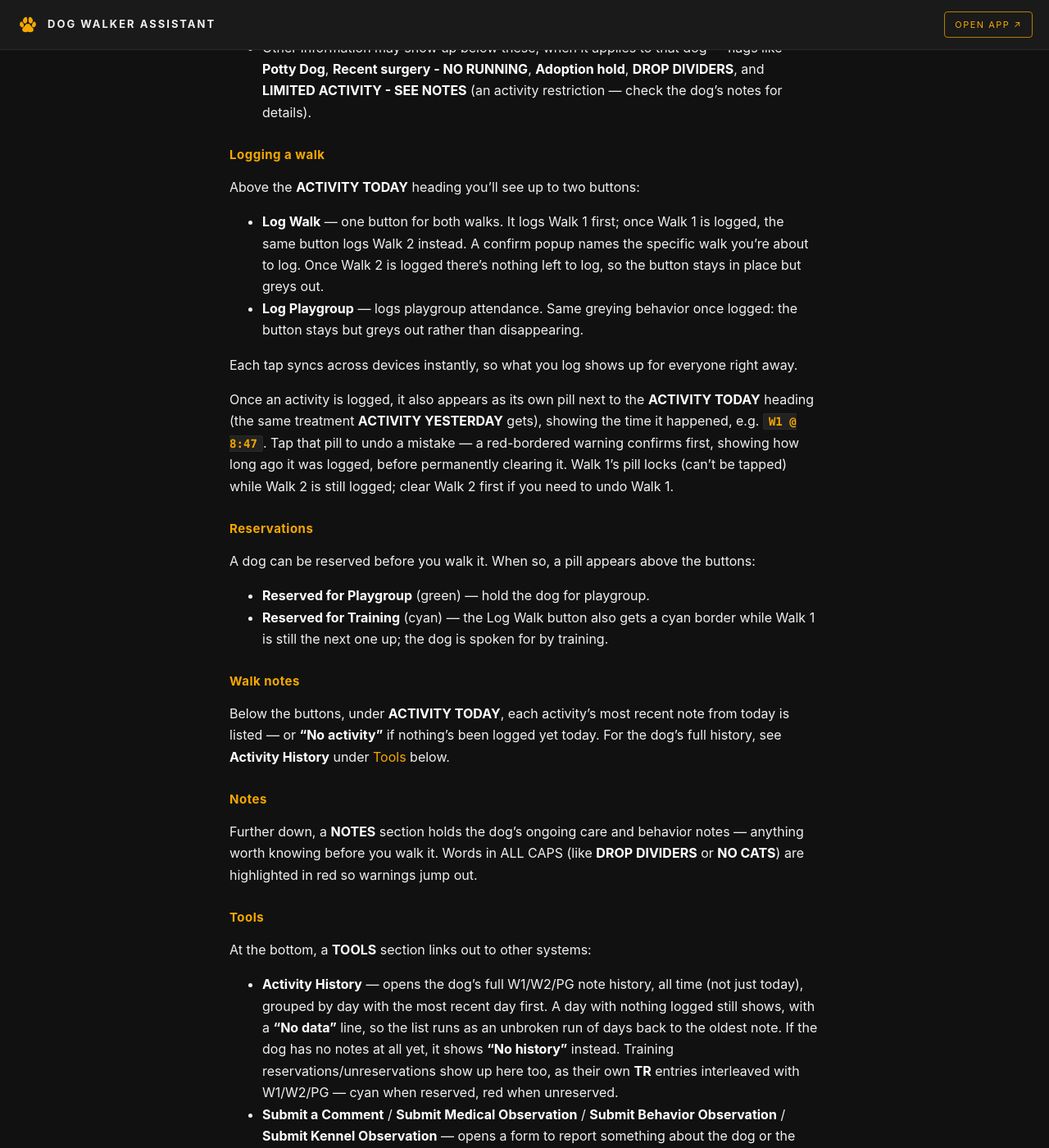
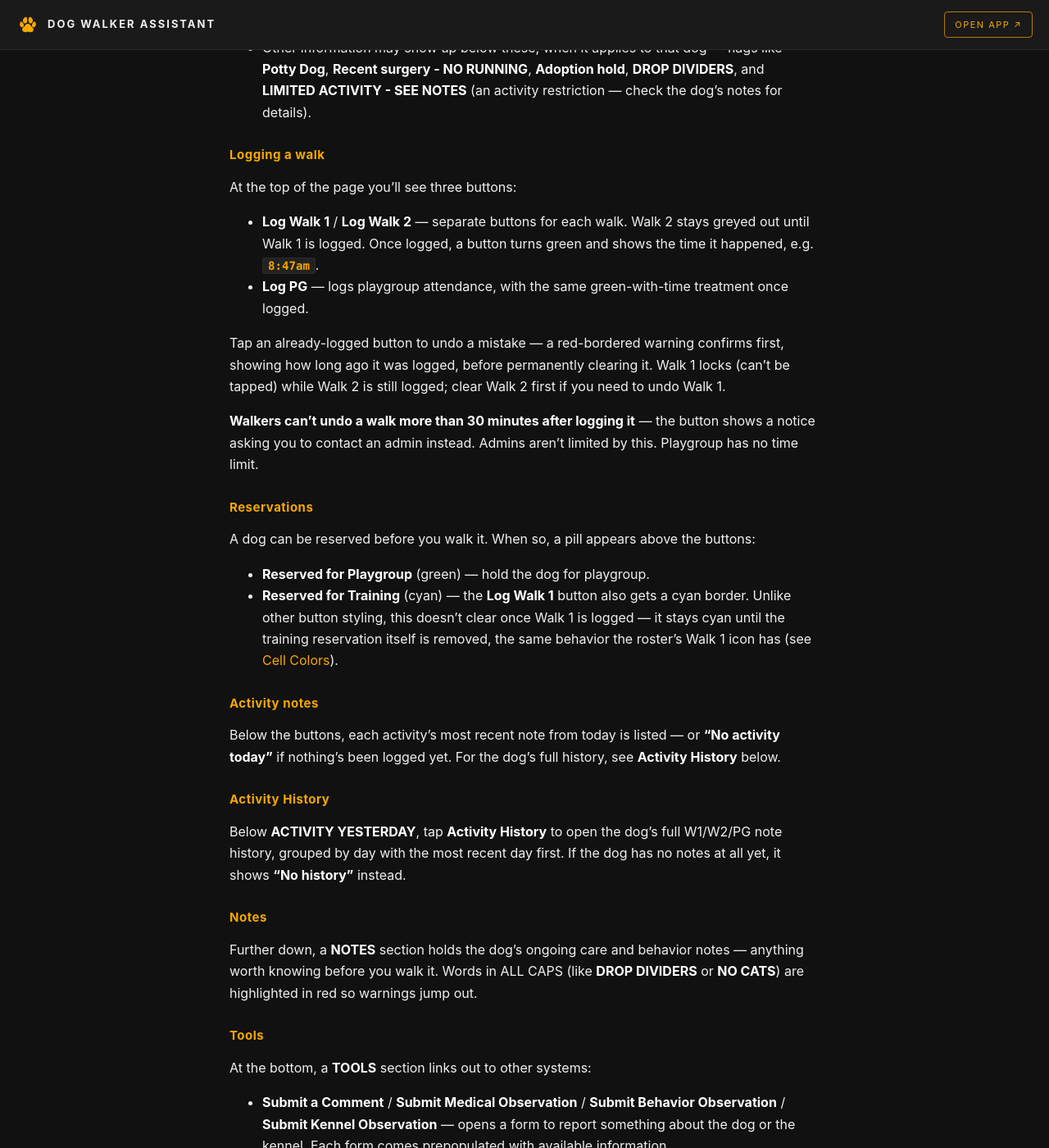
Before and after one commit to kirbsauce/dog-walker-assistant-docs, a Jekyll site: the page built from WALKER.md, in a window 1280 px wide and 1400 px high, scrolled down 2276 px. Shown: the whole window at 82% size. Built offline with Jekyll 4.4.1, drawn with Linux system fonts in a browser that asks for light colours.

Commit message:
Update Walker Guide for the redesigned dog-detail walk buttons
Reflects app PR kirbsauce/dog-walker-assistant-app#541: separate Log Walk 1
/ Log Walk 2 / Log PG buttons (no more shared "Log Walk" button or ACTIVITY
TODAY pill row), the persisting cyan training-reserved styling on Walk 1,
and the new 30-minute walker unlog cutoff. Also relocates the Activity
History writeup out of Tools to its own subsection, matching where the
button itself moved in the app.

Screenshot swap (images/walker-dog-activity.png) is a follow-up commit,
captured after the app change ships so it doesn't carry the dev banner.

Co-Authored-By: Claude Sonnet 5 <noreply@anthropic.com>

```diff
--- a/WALKER.md
+++ b/WALKER.md
@@ -95,7 +95,7 @@ active filter (see [Filters](#filters)).
 
 ## The dog detail page
 
-![Screenshot: Dog page with Log Walk / Log Playgroup buttons above ACTIVITY TODAY](images/walker-dog-activity.png)
+![Screenshot: Dog page with Log Walk 1 / Log Walk 2 / Log PG buttons](images/walker-dog-activity.png)
 
 - **ID** — tap it to copy the animal ID to your clipboard; the button flashes
   **Copied!** for a moment to confirm.
@@ -109,24 +109,22 @@ active filter (see [Filters](#filters)).
 
 ### Logging a walk
 
-Above the **ACTIVITY TODAY** heading you'll see up to two buttons:
+At the top of the page you'll see three buttons:
 
-- **Log Walk** — one button for both walks. It logs Walk 1 first; once Walk 1
-  is logged, the same button logs Walk 2 instead. A confirm popup names the
-  specific walk you're about to log. Once Walk 2 is logged there's nothing
-  left to log, so the button stays in place but greys out.
-- **Log Playgroup** — logs playgroup attendance. Same greying behavior once
-  logged: the button stays but greys out rather than disappearing.
+- **Log Walk 1** / **Log Walk 2** — separate buttons for each walk. Walk 2
+  stays greyed out until Walk 1 is logged. Once logged, a button turns green
+  and shows the time it happened, e.g. **`8:47am`**.
+- **Log PG** — logs playgroup attendance, with the same green-with-time
+  treatment once logged.
 
-Each tap syncs across devices instantly, so what you log shows up for everyone
-right away.
+Tap an already-logged button to undo a mistake — a red-bordered
+warning confirms first, showing how long ago it was logged, before
+permanently clearing it. Walk 1 locks (can't be tapped) while Walk 2 is still
+logged; clear Walk 2 first if you need to undo Walk 1.
 
-Once an activity is logged, it also appears as its own pill next to the
-**ACTIVITY TODAY** heading (the same treatment **ACTIVITY YESTERDAY** gets),
-showing the time it happened, e.g. **`W1 @ 8:47`**. Tap that pill to undo a
-mistake — a red-bordered warning confirms first, showing how long ago it was
-logged, before permanently clearing it. Walk 1's pill locks (can't be tapped)
-while Walk 2 is still logged; clear Walk 2 first if you need to undo Walk 1.
+**Walkers can't undo a walk more than 30 minutes after logging it** — the
+button shows a notice asking you to contact an admin instead. Admins aren't
+limited by this. Playgroup has no time limit.
 
 #### Reservations
 
@@ -134,16 +132,23 @@ A dog can be reserved before you walk it. When so, a pill appears above the
 buttons:
 
 - **Reserved for Playgroup** (green) — hold the dog for playgroup.
-- **Reserved for Training** (cyan) — the Log Walk button also gets a cyan
-  border while Walk 1 is still the next one up; the dog is spoken for by
-  training.
+- **Reserved for Training** (cyan) — the **Log Walk 1** button also gets a
+  cyan border. Unlike other button styling, this doesn't clear once Walk 1
+  is logged — it stays cyan until the training reservation itself is
+  removed, the same behavior the roster's Walk 1 icon has (see [Cell
+  Colors](#cell-colors)).
 
-#### Walk notes
+#### Activity notes
 
-Below the buttons, under **ACTIVITY TODAY**, each activity's most recent note
-from today is listed — or **"No activity"** if nothing's been logged yet
-today. For the dog's full history, see **Activity History** under
-[Tools](#tools) below.
+Below the buttons, each activity's most recent note from today is listed —
+or **"No activity today"** if nothing's been logged yet. For the dog's full
+history, see **Activity History** below.
+
+#### Activity History
+
+Below **ACTIVITY YESTERDAY**, tap **Activity History** to open the dog's
+full W1/W2/PG note history, grouped by day with the most recent day first.
+If the dog has no notes at all yet, it shows **"No history"** instead.
 
 ### Notes
 
@@ -155,13 +160,6 @@ notes — anything worth knowing before you walk it. Words in ALL CAPS (like
 
 At the bottom, a **TOOLS** section links out to other systems:
 
-- **Activity History** — opens the dog's full W1/W2/PG note history, all
-  time (not just today), grouped by day with the most recent day first. A day
-  with nothing logged still shows, with a **"No data"** line, so the list
-  runs as an unbroken run of days back to the oldest note. If the dog has no
-  notes at all yet, it shows **"No history"** instead. Training
-  reservations/unreservations show up here too, as their own **TR** entries
-  interleaved with W1/W2/PG — cyan when reserved, red when unreserved.
 - **Submit a Comment** / **Submit Medical Observation** / **Submit Behavior
   Observation** / **Submit Kennel Observation** — opens a form to report
   something about the dog or the kennel. Each form comes prepopulated with
```
